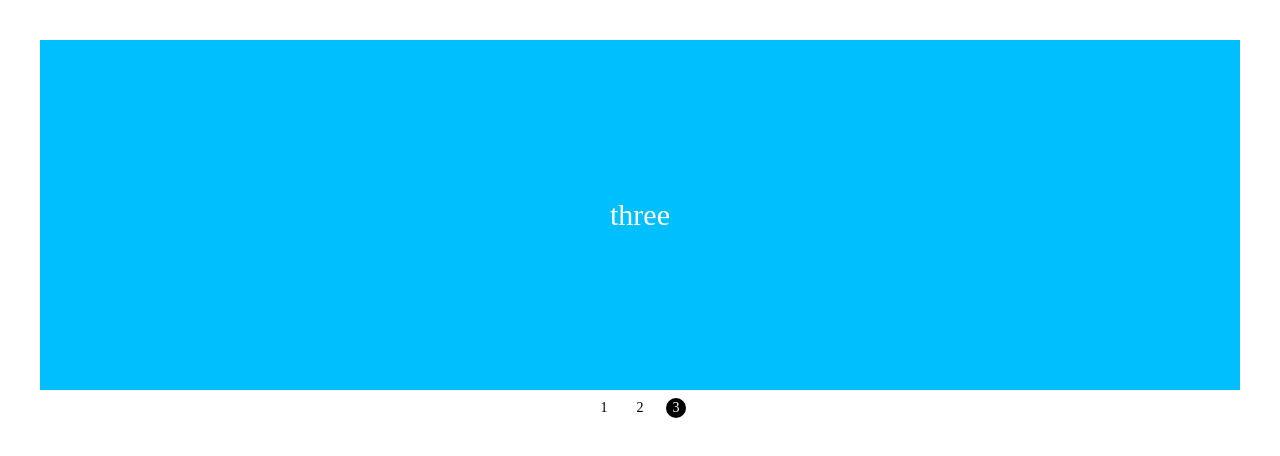
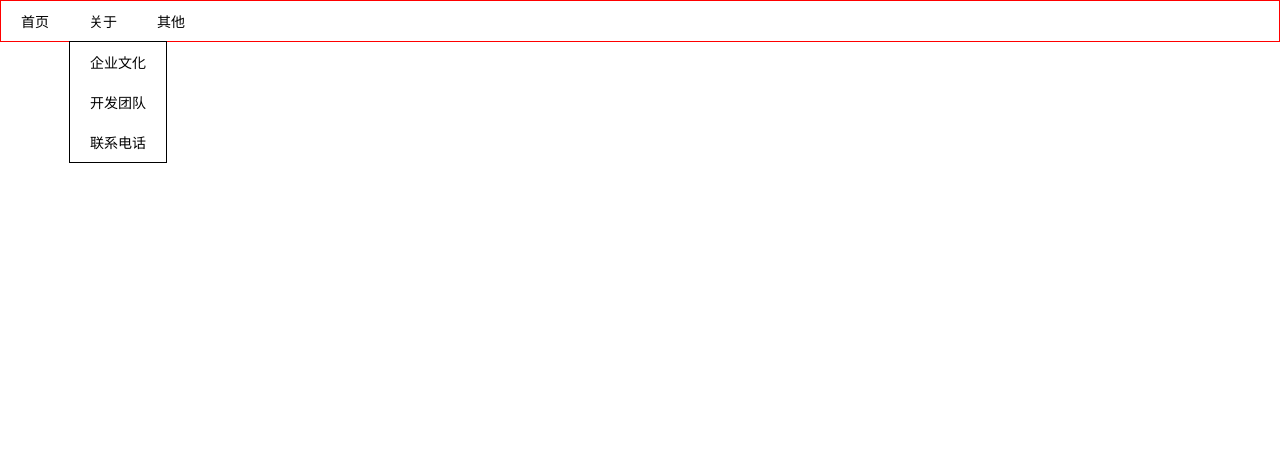
Before and after one commit to zhoubopro/vue-zb-component, a Vue app: page / in a window 1280 px wide. Shown: the top 456 px of the page. Built offline with nearby package versions, Linux system fonts and the light colour scheme.

Commit message:
nav 基础

```diff
--- a/src/App.vue
+++ b/src/App.vue
@@ -1,31 +1,37 @@
 <template>
   <div id="app">
-    <g-slide class="wrapper" :selected.sync="selected" :timer="timer">
-      <g-slide-item :name="item" v-for="(item, index) in items" :key="index">
-        <div class="box">{{item}}</div>
-      </g-slide-item>
-    </g-slide>
+    <g-nav :selected.sync="selected" :multiple="multiple">
+      <g-nav-item name="home">首页</g-nav-item>
+      <g-sub-nav>
+        <template slot="title">关于</template>
+        <g-nav-item name="qiye">企业文化</g-nav-item>
+        <g-nav-item name="item">开发团队</g-nav-item>
+        <g-nav-item name="other">联系电话</g-nav-item>
+      </g-sub-nav>
+      <g-nav-item name="other">其他</g-nav-item>
+    </g-nav>
   </div>
 </template>
 
 <script>
-  import GSlide from './component/slide/slide'
-  import GSlideItem from './component/slide/slide-item'
+  import GNav from './component/nav/nav'
+  import GNavItem from './component/nav/nav-item'
+  import GSubNav from './component/nav/sub-nav'
 
   export default {
     name: 'app',
     components: {
-      GSlide,
-      GSlideItem
+      GNav,
+      GNavItem,
+      GSubNav
     },
     data () {
       return {
-        selected: 'first',
-        timer: 3,
-        items: ['first', 'two', 'three']
+        selected: ['qiye'],
+        multiple: false
       }
     },
-    created(){
+    created () {
 
     }
   }
@@ -56,17 +62,5 @@
   body {
     font-size: var(--font-size);
   }
-  .wrapper{
-    margin: 40px;
-  }
-  .box {
-    width: 100%;
-    height: 350px;
-    background: deepskyblue;
-    color: #ffffff;
-    font-size: 30px;
-    display:flex;
-    justify-content: center;
-    align-items: center;
-  }
+
 </style>
--- /dev/null
+++ b/src/component/nav/nav-item.vue
@@ -0,0 +1,40 @@
+<template>
+  <div
+    class="g-nav-item"
+    :class="{selected}"
+    @click="onClick"
+  >
+    <slot></slot>
+  </div>
+</template>
+
+<script>
+  export default {
+    name: "g-nav-item",
+    props: {
+      name: {
+        type: String,
+        required: true
+      }
+    },
+    data () {
+      return {
+        selected: false
+      }
+    },
+    methods:{
+      onClick(){
+        this.$emit('add:selected', this.name)
+      }
+    }
+  }
+</script>
+
+<style scoped lang="scss">
+  .g-nav-item {
+    padding: 10px 20px;
+    &.selected {
+      background: #795da3;
+    }
+  }
+</style>
--- /dev/null
+++ b/src/component/nav/nav.vue
@@ -0,0 +1,68 @@
+<template>
+  <div class="g-nav">
+    <slot></slot>
+  </div>
+</template>
+
+<script>
+  export default {
+    name: "g-nav",
+    props: {
+      selected: {
+        type: Array,
+        default: () => []
+      },
+      multiple: {
+        type: Boolean,
+        default: false
+      }
+    },
+
+    computed: {
+      items () {
+        return this.$children.filter(vm => vm.$options.name === "g-nav-item");
+      }
+    },
+    mounted () {
+      this.updateChildren();
+      this.listenToChildren();
+    },
+    updated () {
+      this.updateChildren();
+    },
+    methods: {
+      updateChildren () {
+        this.items.forEach(vm => {
+          if (this.selected.indexOf(vm.name) >= 0) {
+            vm.selected = true
+          } else {
+            vm.selected = false
+          }
+        });
+      },
+      listenToChildren () {
+        this.items.forEach(vm => {
+          vm.$on('add:selected', (name) => {
+            if (this.multiple) {
+              if (this.selected.indexOf(name) < 0) {
+                let copySelected = JSON.parse(JSON.stringify(this.selected));
+                copySelected.push(...name);
+                this.$emit('update:selected', copySelected);
+              }
+            }
+            else {
+              this.$emit('update:selected', [name]);
+            }
+          })
+        });
+      }
+    }
+  }
+</script>
+
+<style scoped lang="scss">
+  .g-nav {
+    display: flex;
+    border: 1px solid red;
+  }
+</style>
--- /dev/null
+++ b/src/component/nav/sub-nav.vue
@@ -0,0 +1,30 @@
+<template>
+  <div class="g-sub-nav">
+    <span>
+      <slot name="title"></slot>
+    </span>
+    <div class="g-sub-nav-popover">
+      <slot></slot>
+    </div>
+  </div>
+</template>
+
+<script>
+  export default {
+    name: "g-sub-nav"
+  }
+</script>
+
+<style scoped lang="scss">
+.g-sub-nav{
+  position: relative;
+  padding: 10px 20px;
+  &-popover{
+    position: absolute;
+    top:100%;
+    left: 0;
+    border: 1px solid black;
+    white-space: nowrap;
+  }
+}
+</style>
```
Also changed, not shown: src/component/nav/index.js (added), 1 other file (tests, documents, lock files or other folders).
